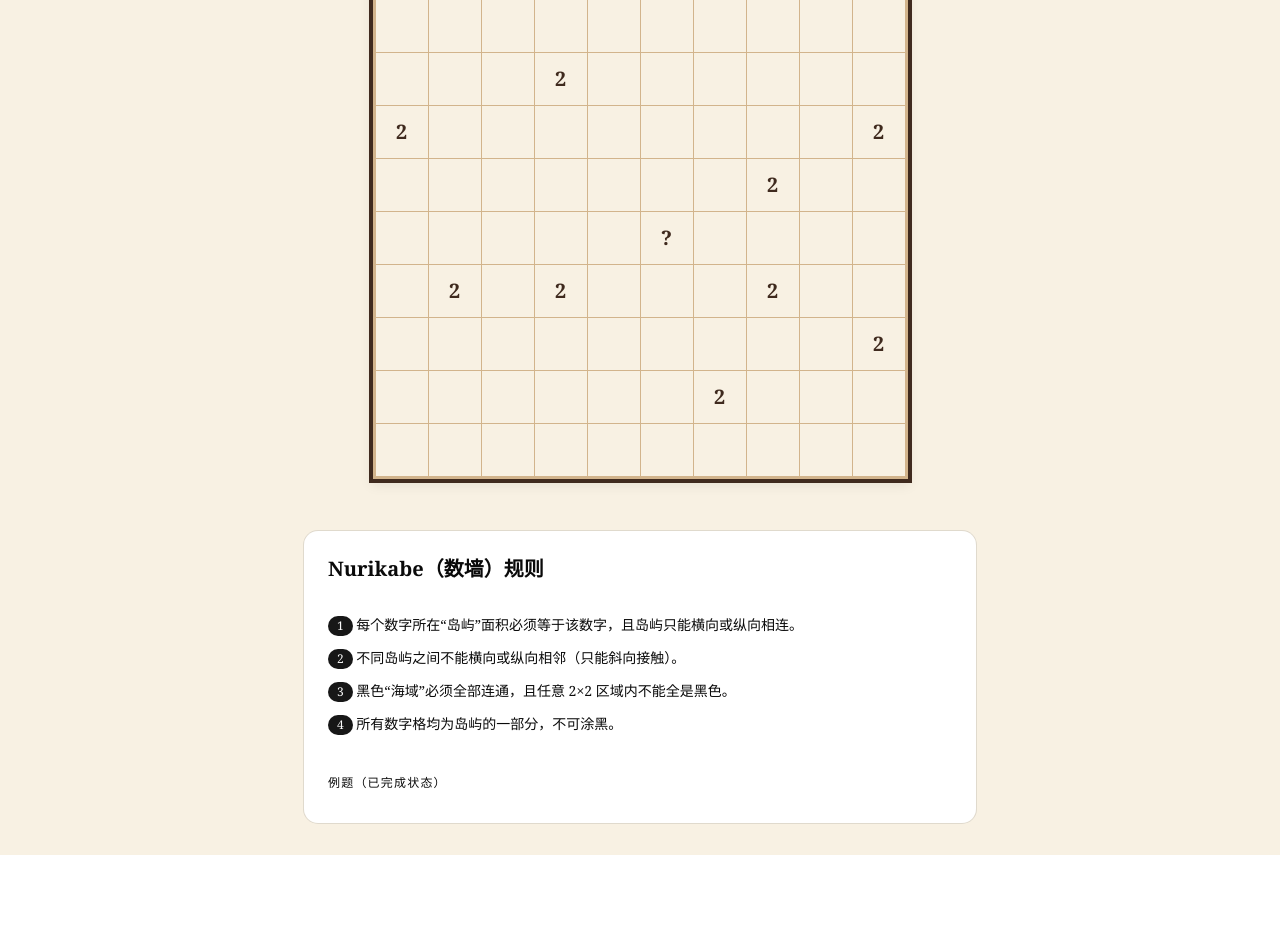
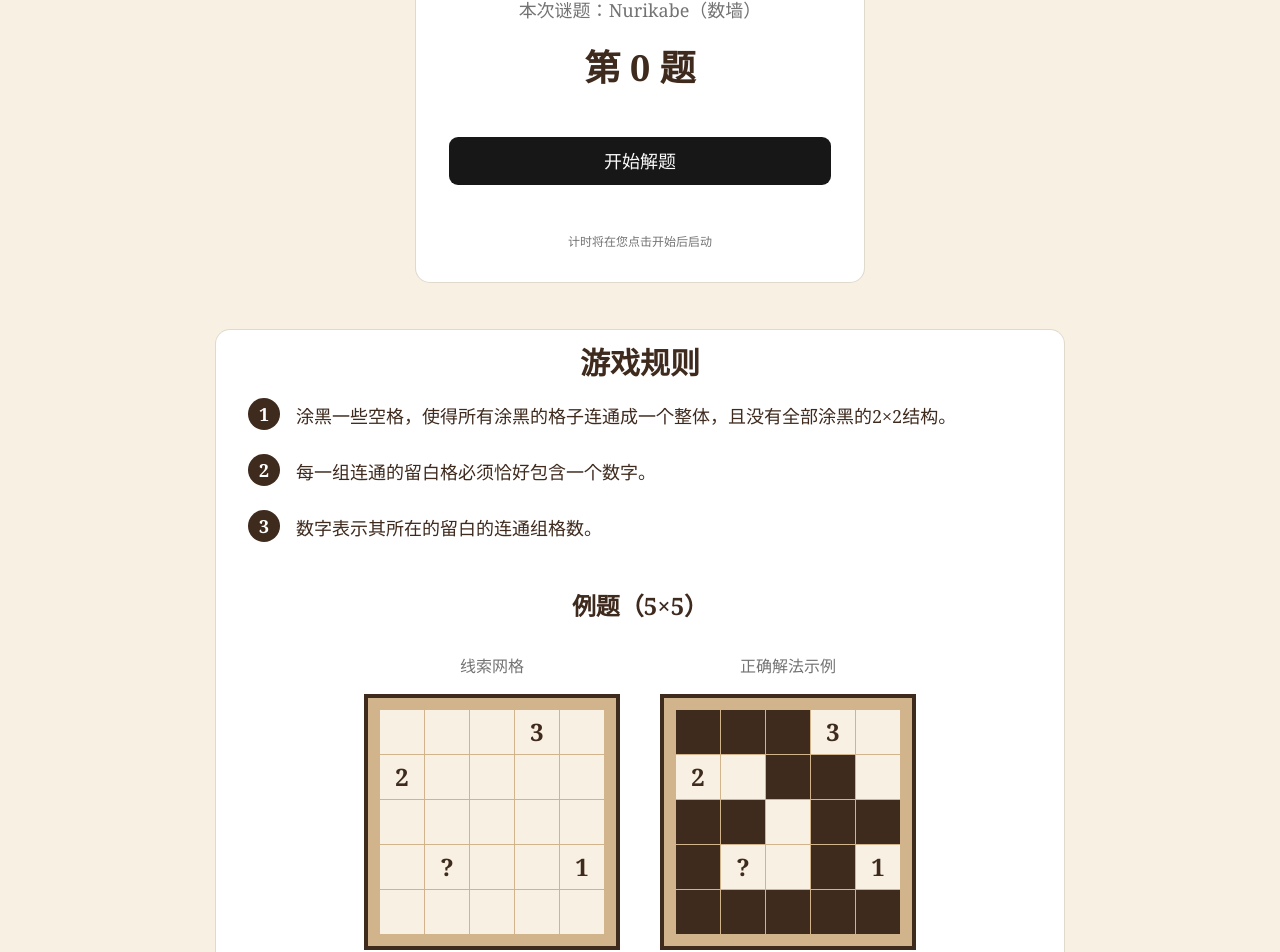
Before and after one commit to Luna5akura/penpuz, a React (Vite) app: page / in a window 1280 px wide. Shown: the part 260-1212 px from the top of the page. Before the commit the page ends 1115 px from the top, so only its background shows below. Built offline with nearby package versions, Linux system fonts and the light colour scheme.

Commit message:
update: lots update

```diff
--- a/src/App.tsx
+++ b/src/App.tsx
@@ -1,24 +1,53 @@
-// src/App.tsx
 import { useState, useEffect } from 'react';
 import NurikabeBoard from './puzzles/Nurikabe/Nurikabe';
 import RulesSection from './components/RulesSection';
 import CompletionModal from './components/CompletionModal';
-import { Card } from '@/components/ui/card';
-import { getDailyPuzzle } from './puzzles/database';
+import { getDailyPuzzle, getHistoryPuzzles } from './puzzles/database';
+import { Button } from './components/ui/button';
+import { Card } from './components/ui/card';
 
 function App() {
   const [daily, setDaily] = useState<{ puzzle: any; index: number } | null>(null);
+  const [started, setStarted] = useState(false);
+  const [startTime, setStartTime] = useState<number | null>(null);
+  const [elapsedTime, setElapsedTime] = useState(0);
   const [completed, setCompleted] = useState(false);
-  const [elapsedTime, setElapsedTime] = useState(0);
+  const [history, setHistory] = useState<{ puzzle: any; index: number }[]>([]);
+  const [showHistory, setShowHistory] = useState(false);
 
   useEffect(() => {
     const data = getDailyPuzzle();
     setDaily(data);
+    if (data) setHistory(getHistoryPuzzles(data.index));
   }, []);
 
-  const handleComplete = (time: number) => {
-    setElapsedTime(time);
+  // 实时计时器
+  useEffect(() => {
+    if (!started || !startTime || completed) return;
+    const interval = setInterval(() => {
+      setElapsedTime(Math.floor((Date.now() - startTime) / 1000));
+    }, 1000);
+    return () => clearInterval(interval);
+  }, [started, startTime, completed]);
+
+  const handleStart = () => {
+    setStarted(true);
+    setStartTime(Date.now());
+    setElapsedTime(0);
+  };
+
+  const handleComplete = (finalTime: number) => {
+    setElapsedTime(finalTime);
     setCompleted(true);
+  };
+
+  // 加载历史题目
+  const loadHistoryPuzzle = (item: { puzzle: any; index: number }) => {
+    setDaily(item);
+    setStarted(false);
+    setCompleted(false);
+    setElapsedTime(0);
+    setShowHistory(false);
   };
 
   if (!daily) return <div className="text-center py-12">加载每日谜题中...</div>;
@@ -26,20 +55,95 @@ function App() {
   return (
     <div className="min-h-screen bg-[#f8f1e3] py-8 font-serif">
       <div className="max-w-4xl mx-auto px-6">
-        {/* 标题栏 + 今日序号 */}
-        <Card className="mb-8 p-6 text-center">
+        {/* 标题栏 + 今日序号 + 历史按钮 */}
+        <Card className="mb-8 p-6 text-center flex flex-col md:flex-row items-center justify-between gap-4">
+          <div>
             <h1 className="text-3xl font-bold text-[#3f2a1e]">每日纸笔谜题</h1>
             <p className="text-lg text-muted-foreground mt-2">
               今日题型：Nurikabe（数墙） • 第 {daily.index} 个
             </p>
+          </div>
+          <Button
+            variant="outline"
+            onClick={() => setShowHistory(true)}
+            className="px-6"
+          >
+            查看历史题目
+          </Button>
         </Card>
 
-        {/* 谜题主区域 */}
+        {!started ? (
+          /* 开始界面（保持不变） */
+          <Card className="max-w-md mx-auto p-8 text-center">
+            <div className="mb-8">
+              <h2 className="text-2xl font-semibold text-[#3f2a1e] mb-2">准备开始</h2>
+              <p className="text-lg text-muted-foreground">
+                本次谜题：<span className="font-medium">Nurikabe（数墙）</span>
+              </p>
+              <p className="text-4xl font-bold text-[#3f2a1e] mt-6">
+                第 {daily.index} 题
+              </p>
+            </div>
+            <Button onClick={handleStart} size="lg" className="px-10 py-6 text-lg font-medium">
+              开始解题
+            </Button>
+            <p className="text-xs text-muted-foreground mt-8">
+              计时将在您点击开始后启动
+            </p>
+          </Card>
+        ) : (
+          /* 谜题主区域 + 实时计时（保持不变） */
+          <>
+            <div className="flex justify-between items-center mb-6 px-2">
+              <div className="text-lg font-medium text-[#3f2a1e]">
+                用时：{elapsedTime} 秒
+              </div>
+              <div className="text-sm text-muted-foreground">
+                Nurikabe • 第 {daily.index} 题
+              </div>
+            </div>
             <div className="flex justify-center mb-12">
-          <NurikabeBoard puzzle={daily.puzzle} onComplete={handleComplete} />
+              <NurikabeBoard
+                puzzle={daily.puzzle}
+                startTime={startTime!}
+                onComplete={handleComplete}
+              />
             </div>
+          </>
+        )}
 
         <RulesSection />
+
+        {/* 历史题目列表 Modal */}
+        {showHistory && (
+          <div className="fixed inset-0 bg-black/60 flex items-center justify-center z-50 p-4">
+            <Card className="max-w-lg w-full max-h-[80vh] overflow-auto">
+              <div className="p-6 border-b flex items-center justify-between">
+                <h2 className="text-2xl font-semibold text-[#3f2a1e]">历史题目</h2>
+                <Button variant="ghost" onClick={() => setShowHistory(false)}>
+                  关闭
+                </Button>
+              </div>
+              <div className="p-6 space-y-3">
+                {history.length === 0 ? (
+                  <p className="text-muted-foreground text-center py-8">暂无历史题目</p>
+                ) : (
+                  history.map((item) => (
+                    <Button
+                      key={item.index}
+                      variant="outline"
+                      className="w-full justify-start text-left h-auto py-4"
+                      onClick={() => loadHistoryPuzzle(item)}
+                    >
+                      <span className="font-medium">Nurikabe（数墙）</span>
+                      <span className="ml-auto text-muted-foreground">第 {item.index} 题</span>
+                    </Button>
+                  ))
+                )}
+              </div>
+            </Card>
+          </div>
+        )}
 
         <CompletionModal
           isOpen={completed}
--- a/src/components/RulesSection.tsx
+++ b/src/components/RulesSection.tsx
@@ -1,21 +1,115 @@
 // src/components/RulesSection.tsx
-import { Card } from '@/components/ui/card';
-import { Badge } from '@/components/ui/badge';
+
+import { Card, CardContent, CardHeader, CardTitle } from '@/components/ui/card';
 
 export default function RulesSection() {
   return (
-    <Card className="mt-10 p-6 max-w-2xl mx-auto">
-      <h3 className="text-xl font-bold mb-4">Nurikabe（数墙）规则</h3>
-      <ul className="space-y-3 text-sm">
-        <li><Badge>1</Badge> 每个数字所在“岛屿”面积必须等于该数字，且岛屿只能横向或纵向相连。</li>
-        <li><Badge>2</Badge> 不同岛屿之间不能横向或纵向相邻（只能斜向接触）。</li>
-        <li><Badge>3</Badge> 黑色“海域”必须全部连通，且任意 2×2 区域内不能全是黑色。</li>
-        <li><Badge>4</Badge> 所有数字格均为岛屿的一部分，不可涂黑。</li>
-      </ul>
-      <div className="mt-6">
-        <p className="text-xs uppercase tracking-widest mb-2">例题（已完成状态）</p>
-        {/* 可在此放入一张静态例题图片或小型网格展示 */}
-      </div>
+    <Card className="max-w-4xl mx-auto mt-12">
+      <CardHeader>
+        <CardTitle className="text-3xl font-bold text-[#3f2a1e] text-center">
+          游戏规则
+        </CardTitle>
+      </CardHeader>
+      <CardContent className="prose text-[#3f2a1e] leading-relaxed px-8">
+        {/* 规则文字：每句独立 + 序号 */}
+        <div className="space-y-6 mb-12">
+          <div className="flex gap-4 items-start">
+            <span className="flex-shrink-0 w-8 h-8 rounded-full bg-[#3f2a1e] text-white flex items-center justify-center font-bold text-lg">1</span>
+            <p className="text-lg pt-1">
+              涂黑一些空格，使得所有涂黑的格子连通成一个整体，且没有全部涂黑的2×2结构。
+            </p>
+          </div>
+
+          <div className="flex gap-4 items-start">
+            <span className="flex-shrink-0 w-8 h-8 rounded-full bg-[#3f2a1e] text-white flex items-center justify-center font-bold text-lg">2</span>
+            <p className="text-lg pt-1">
+              每一组连通的留白格必须恰好包含一个数字。
+            </p>
+          </div>
+
+          <div className="flex gap-4 items-start">
+            <span className="flex-shrink-0 w-8 h-8 rounded-full bg-[#3f2a1e] text-white flex items-center justify-center font-bold text-lg">3</span>
+            <p className="text-lg pt-1">
+              数字表示其所在的留白的连通组格数。
+            </p>
+          </div>
+        </div>
+
+        {/* 例题区域：标题居中 + 左右例题完全居中对齐 */}
+        <div className="mt-10">
+          <h3 className="text-2xl font-semibold mb-8 text-center text-[#3f2a1e]">
+            例题（5×5）
+          </h3>
+
+          <div className="flex flex-col lg:flex-row gap-10 justify-center">
+
+            {/* 左侧：线索网格 */}
+            <div className="flex flex-col items-center">
+              <p className="text-base font-medium text-muted-foreground mb-4">线索网格</p>
+              <div
+                className="inline-grid gap-[1px] bg-[#d2b48c] p-3 border-4 border-[#3f2a1e]"
+                style={{ gridTemplateColumns: 'repeat(5, 44px)' }}
+              >
+                {[
+                  [null, null, null, 3, null],
+                  [2, null, null, null, null],
+                  [null, null, null, null, null],
+                  [null, "?", null, null, 1],
+                  [null, null, null, null, null],
+                ].flatMap((row, r) =>
+                  row.map((value, c) => (
+                    <div
+                      key={`${r}-${c}`}
+                      className={`w-[44px] h-[44px] flex items-center justify-center text-2xl font-bold border-0
+                        ${value !== null
+                          ? 'bg-[#f8f1e3] text-[#3f2a1e]'
+                          : 'bg-[#f8f1e3]'}`}
+                    >
+                      {value ?? ''}
+                    </div>
+                  ))
+                )}
+              </div>
+            </div>
+
+            {/* 右侧：正确解法示例 */}
+            <div className="flex flex-col items-center">
+              <p className="text-base font-medium text-muted-foreground mb-4">正确解法示例</p>
+              <div
+                className="inline-grid gap-[1px] bg-[#d2b48c] p-3 border-4 border-[#3f2a1e]"
+                style={{ gridTemplateColumns: 'repeat(5, 44px)' }}
+              >
+                {[
+                  [1, 1, 1, 0, 0],
+                  [0, 0, 1, 1, 0],
+                  [1, 1, 0, 1, 1],
+                  [1, 0, 0, 1, 0],
+                  [1, 1, 1, 1, 1],
+                ].flatMap((row, r) =>
+                  row.map((isBlack, c) => (
+                    <div
+                      key={`${r}-${c}`}
+                      className={`w-[44px] h-[44px] flex items-center justify-center text-2xl font-bold border-0
+                        ${isBlack
+                          ? 'bg-[#3f2a1e] text-white'
+                          : 'bg-[#f8f1e3] text-[#3f2a1e]'}`}
+                    >
+                      {(r === 1 && c === 0) ? '2' :
+                       (r === 0 && c === 3) ? '3' :
+                       (r === 3 && c === 1) ? '?' :
+                       (r === 3 && c === 4) ? '1' : ''}
+                    </div>
+                  ))
+                )}
+              </div>
+            </div>
+          </div>
+
+          <p className="text-xs text-muted-foreground mt-10 text-center">
+            ※ 例题仅供参考，实际每日谜题规模更大
+          </p>
+        </div>
+      </CardContent>
     </Card>
   );
 }
--- a/src/puzzles/Nurikabe/Nurikabe.tsx
+++ b/src/puzzles/Nurikabe/Nurikabe.tsx
@@ -1,24 +1,24 @@
 // src/puzzles/Nurikabe/NurikabeBoard.tsx
 import { useState, useEffect, useRef } from 'react';
 import { validateNurikabe } from './utils';
-import { PuzzleData, NurikabeClue } from '../types';
+import { PuzzleData } from '../types';
 
 interface Props {
   puzzle: PuzzleData;
+  startTime: number;          // 由父组件传入开始时间（毫秒时间戳）
   onComplete: (time: number) => void;
 }
 
-type CellState = 0 | 1 | 2; // 0=空白, 1=涂黑, 2=标记×（非黑）
+type CellState = 0 | 1 | 2; // 0=空白, 1=涂黑, 2=标记×
 
-export default function NurikabeBoard({ puzzle, onComplete }: Props) {
+export default function NurikabeBoard({ puzzle, startTime, onComplete }: Props) {
   const { width, height, clues } = puzzle;
   const [grid, setGrid] = useState<CellState[][]>([]);
-  const [startTime] = useState(Date.now());
   const isDragging = useRef(false);
   const dragMode = useRef<'none' | 'add-shade' | 'remove-shade' | 'add-mark' | 'remove-mark'>('none');
   const boardRef = useRef<HTMLDivElement>(null);
 
-  // 捕获阶段拦截右键（防插件）
+  // 拦截右键菜单
   useEffect(() => {
     const board = boardRef.current;
     if (!board) return;
@@ -32,6 +32,7 @@ export default function NurikabeBoard({ puzzle, onComplete }: Props) {
     return () => board.removeEventListener('contextmenu', preventContextMenu, { capture: true });
   }, []);
 
+  // 初始化空白网格
   useEffect(() => {
     setGrid(Array.from({ length: height }, () => Array(width).fill(0)));
   }, [height, width]);
@@ -40,7 +41,6 @@ export default function NurikabeBoard({ puzzle, onComplete }: Props) {
     clues.some((clue) => clue.row === r && clue.col === c);
 
   const toggleCell = (r: number, c: number, mode: typeof dragMode.current) => {
-    if (isClue(r, c)) return;
     setGrid((prev) => {
       const newGrid = prev.map((row) => [...row]);
       if (mode === 'add-shade') newGrid[r][c] = 1;
@@ -52,16 +52,20 @@ export default function NurikabeBoard({ puzzle, onComplete }: Props) {
   };
 
   const handlePointerDown = (r: number, c: number, e: React.PointerEvent<HTMLDivElement>) => {
-    if (isClue(r, c)) return;
+    const isClueCell = isClue(r, c);
+    const isLeftClick = e.button === 0;
+
+    // 左键禁止操作线索格；右键允许在线索格打叉
+    if (isLeftClick && isClueCell) return;
+
     e.preventDefault();
     e.nativeEvent.stopImmediatePropagation();
 
     const target = e.currentTarget as HTMLElement;
-    target.setPointerCapture(e.pointerId);   // 关键修复：捕获指针事件
+    target.setPointerCapture(e.pointerId);
 
     isDragging.current = true;
     const currentState = grid[r][c];
-    const isLeftClick = e.button === 0;
 
     if (isLeftClick) {
       dragMode.current = currentState === 1 ? 'remove-shade' : 'add-shade';
@@ -75,9 +79,8 @@ export default function NurikabeBoard({ puzzle, onComplete }: Props) {
   const handlePointerMove = (e: React.PointerEvent<HTMLDivElement>) => {
     if (!isDragging.current || dragMode.current === 'none') return;
 
-    // 通过鼠标坐标计算当前单元格（容器级事件）
     const rect = e.currentTarget.getBoundingClientRect();
-    const col = Math.floor((e.clientX - rect.left) / 53);   // 52px 单元格 + 1px gap
+    const col = Math.floor((e.clientX - rect.left) / 53);
     const row = Math.floor((e.clientY - rect.top) / 53);
     if (row >= 0 && row < height && col >= 0 && col < width) {
       toggleCell(row, col, dragMode.current);
@@ -88,8 +91,13 @@ export default function NurikabeBoard({ puzzle, onComplete }: Props) {
     isDragging.current = false;
     dragMode.current = 'none';
 
-    const currentGrid = grid.map((row) => row.map((state) => state === 1));
+    // 关键修复：把标记格（state=2）视为“已处理”，不参与未连接空白格检查
+    const currentGrid: boolean[][] = grid.map((row) =>
+      row.map((state) => state === 1) // 仅黑色为 true，标记和空白均为 false
+    );
+
     const result = validateNurikabe(currentGrid, clues, width, height);
+
     if (result.valid) {
       const elapsed = Math.floor((Date.now() - startTime) / 1000);
       onComplete(elapsed);
@@ -117,13 +125,23 @@ export default function NurikabeBoard({ puzzle, onComplete }: Props) {
           const clue = clues.find((cl) => cl.row === r && cl.col === c);
           const isShaded = state === 1;
           const isMarked = state === 2;
+
           return (
             <div
               key={`${r}-${c}`}
               onPointerDown={(e) => handlePointerDown(r, c, e)}
-              className={`w-[52px] h-[52px] flex items-center justify-center text-xl font-bold cursor-pointer transition-all border-0 touch-none
-                ${clue ? 'bg-[#f8f1e3] text-[#3f2a1e]' : isShaded ? 'bg-[#3f2a1e] text-white' : isMarked ? 'bg-[#f0e6d2] text-gray-400' : 'bg-[#f8f1e3]'}`}
+              className={`w-[52px] h-[52px] flex items-center justify-center text-xl font-bold cursor-pointer border-0 touch-none
+                ${clue
+                  ? isMarked
+                    ? 'bg-[#f0e6d2] text-[#3f2a1e]'   // 线索格 + 标记 = 浅色阴影 + 显示数字
+                    : 'bg-[#f8f1e3] text-[#3f2a1e]'
+                  : isShaded
+                    ? 'bg-[#3f2a1e] text-white'
+                    : isMarked
+                      ? 'bg-[#f0e6d2] text-gray-400'
+                      : 'bg-[#f8f1e3]'}`}
             >
+              {/* 线索格永远显示数字，标记状态只改变背景 */}
               {clue ? clue.value : isMarked ? '×' : ''}
             </div>
           );
--- a/src/puzzles/Nurikabe/utils.ts
+++ b/src/puzzles/Nurikabe/utils.ts
@@ -100,7 +100,7 @@ export function validateNurikabe(
     }
   }
 
-  // 3. 所有空白格必须属于某个岛屿
+    // 3. 所有空白格必须属于某个岛屿（已忽略标记格）
   for (let r = 0; r < height; r++) {
     for (let c = 0; c < width; c++) {
       if (!grid[r][c] && !visited[r][c]) {
```
Also changed, not shown: src/components/CompletionModal.tsx (+22 -6 lines), src/puzzles/database.ts (+11 -0 lines). Lines whose indentation alone changed are shown as unchanged.
